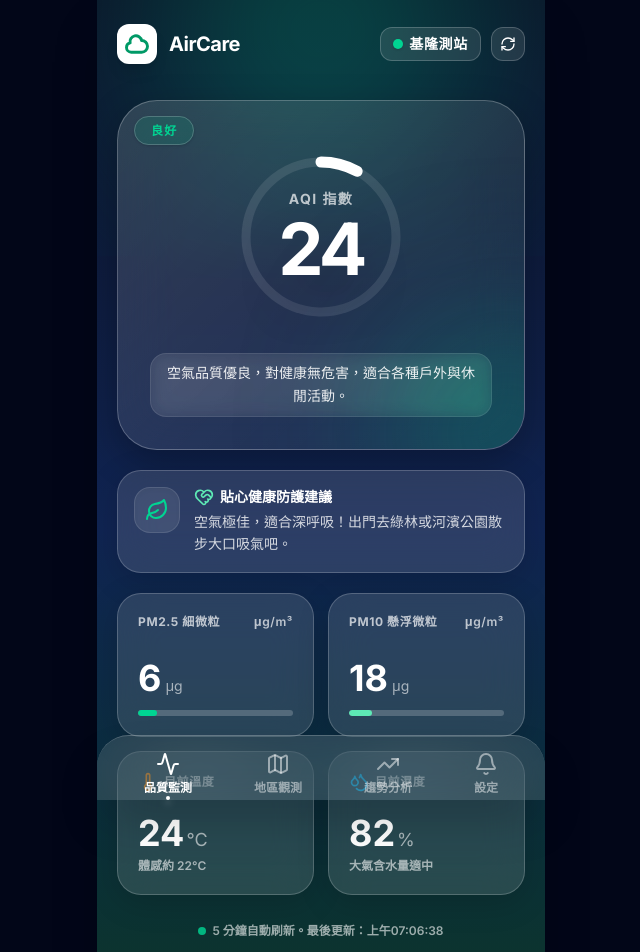
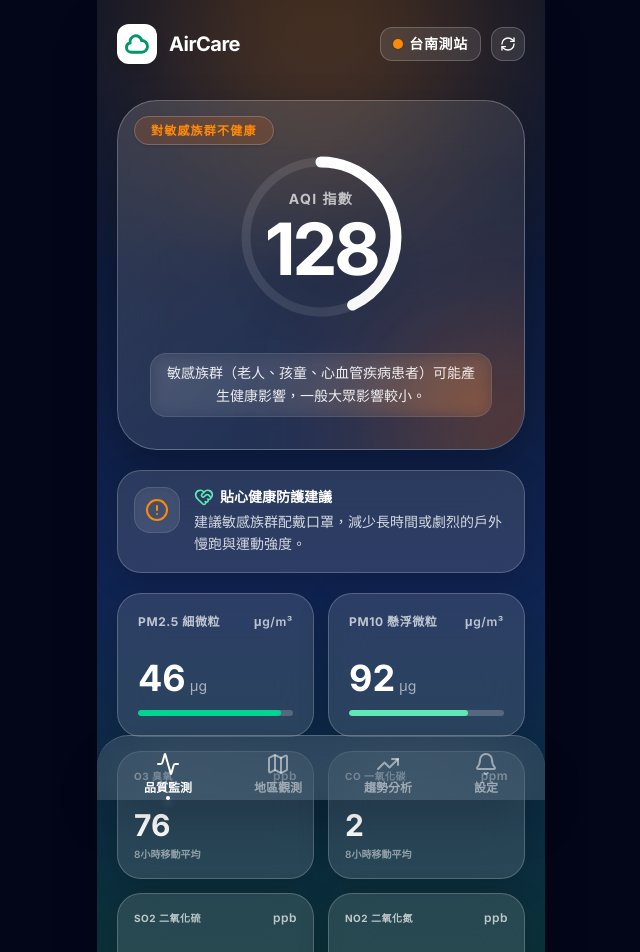
Before and after one commit to wujhbn/AirCare-Taiwan, a React (Vite) app: page / in a window 1280 px wide. Shown: the top 952 px of the page, without its empty margins (319-959 px from the left). Built offline with nearby package versions, Linux system fonts and the light colour scheme; no server answers.

Commit message:
feat: upgrade MOENV API integration and expand metrics
- Update server proxy with a valid API key and increased timeout
- Add O3, CO, SO2, and NO2 fields to station data types
- Remove redundant client-side fallback fetch logic
- Refactor UI components for improved metrics display and alerts

```diff
--- /dev/null
+++ b/app/applet/test2.ts
@@ -0,0 +1,2 @@
+const url = "https://data.moenv.gov.tw/api/v2/aqx_p_432?api_key=ce04b123-c5eb-42f0-97d8-111451f28681&limit=2&format=JSON";
+fetch(url).then(r=>r.text()).then(t => console.log("TEXT: ", t.substring(0, 100))).catch(console.error);
--- /dev/null
+++ b/app/applet/test3.ts
@@ -0,0 +1,4 @@
+fetch('https://data.gov.tw/dataset/40448').then(r=>r.text()).then(t=>{
+    const m = t.match(/https?:\/\/[^\s"'<>\\]+/ig);
+    if(m) console.log(m.filter(u => u.includes('json') || u.includes('moenv')).join('\n'));
+})
--- a/src/App.tsx
+++ b/src/App.tsx
@@ -98,7 +98,7 @@ export default function App() {
   // Dynamically resolve selectedStation from current station name
   const selectedStation = stations.find(s => s.sitename === selectedStationName) || stations[0] || null;
 
-  // Fetch AQI stations from our full-stack Express secure proxy, or client-side fallback
+  // Fetch AQI stations from our full-stack Express secure proxy
   const fetchStations = async (silent = false) => {
     if (!silent) setRefreshing(true);
     let successfulData: StationData[] | null = null;
@@ -121,90 +121,61 @@ export default function App() {
         successfulData = payload.data;
       }
     } catch (err) {
-      console.warn("Backend proxy failed or unavailable. Resorting to client-side direct fetch:", err);
-      // Client-Side Fallback Fetch directly from MOENV Open API
-      try {
-        const publicUrl = "https://data.moenv.gov.tw/api/v2/aqx_p_432?api_key=e8dd42e6-9b8b-43f8-991e-b3dee723a52d&limit=1000&sort=ImportDate%20desc&format=JSON";
-        const fallbackRes = await fetch(publicUrl);
-        if (fallbackRes.ok) {
-          const rawJson: any = await fallbackRes.json();
-          let records = Array.isArray(rawJson) ? rawJson : (rawJson.records || []);
-          if (records.length > 0) {
-            const parsedStations = records.map((r: any) => {
-              const aqi = parseInt(r.aqi || r.AQI, 10) || 0;
-              return {
-                county: r.county || r.County || "未知",
-                sitename: r.sitename || r.SiteName || "未知",
-                status: r.status || r.Status || (aqi <= 50 ? "良好" : aqi <= 100 ? "普通" : "不健康"),
-                aqi: aqi,
-                pm25: parseInt(r["pm2.5"] || r["PM2.5"] || r.pm25, 10) || 0,
-                pm10: parseInt(r.pm10 || r.PM10, 10) || 0,
-                temp: 25,
-                humidity: 75,
-                publishtime: r.publishtime || r.PublishTime || new Date().toISOString()
-              };
-            }).filter((s: any) => s.aqi > 0);
-
-            if (parsedStations.length > 0) successfulData = parsedStations;
-          }
-        }
-      } catch (fallbackErr) {
-        console.warn("Client-side fallback also failed:", fallbackErr);
-      }
+      console.warn("Backend proxy failed:", err);
     }
 
     // Ultimate Fallback: Basic hardcoded stations if everything fails
     if (!successfulData || successfulData.length === 0) {
       successfulData = [
-        { county: "基隆市", sitename: "基隆", status: "良好", aqi: 24, pm25: 6, pm10: 18, temp: 24, humidity: 82, publishtime: new Date().toISOString() },
-        { county: "台北市", sitename: "陽明", status: "良好", aqi: 18, pm25: 4, pm10: 12, temp: 21, humidity: 88, publishtime: new Date().toISOString() },
-        { county: "台北市", sitename: "士林", status: "良好", aqi: 32, pm25: 9, pm10: 22, temp: 26, humidity: 75, publishtime: new Date().toISOString() },
-        { county: "台北市", sitename: "中山", status: "普通", aqi: 52, pm25: 16, pm10: 34, temp: 27, humidity: 73, publishtime: new Date().toISOString() },
-        { county: "台北市", sitename: "萬華", status: "普通", aqi: 55, pm25: 17, pm10: 36, temp: 27, humidity: 74, publishtime: new Date().toISOString() },
-        { county: "台北市", sitename: "古亭", status: "普通", aqi: 48, pm25: 14, pm10: 30, temp: 26, humidity: 76, publishtime: new Date().toISOString() },
-        { county: "新北市", sitename: "汐止", status: "普通", aqi: 42, pm25: 12, pm10: 28, temp: 25, humidity: 80, publishtime: new Date().toISOString() },
-        { county: "新北市", sitename: "板橋", status: "普通", aqi: 58, pm25: 18, pm10: 39, temp: 27, humidity: 72, publishtime: new Date().toISOString() },
-        { county: "新北市", sitename: "土城", status: "普通", aqi: 51, pm25: 15, pm10: 32, temp: 26, humidity: 76, publishtime: new Date().toISOString() },
-        { county: "新北市", sitename: "新莊", status: "普通", aqi: 62, pm25: 20, pm10: 42, temp: 27, humidity: 73, publishtime: new Date().toISOString() },
-        { county: "新北市", sitename: "淡水", status: "良好", aqi: 35, pm25: 10, pm10: 24, temp: 24, humidity: 81, publishtime: new Date().toISOString() },
-        { county: "新北市", sitename: "林口", status: "普通", aqi: 53, pm25: 16, pm10: 35, temp: 24, humidity: 83, publishtime: new Date().toISOString() },
-        { county: "桃園市", sitename: "桃園", status: "普通", aqi: 64, pm25: 21, pm10: 44, temp: 27, humidity: 71, publishtime: new Date().toISOString() },
-        { county: "桃園市", sitename: "中壢", status: "普通", aqi: 68, pm25: 22, pm10: 46, temp: 27, humidity: 72, publishtime: new Date().toISOString() },
-        { county: "桃園市", sitename: "平鎮", status: "普通", aqi: 58, pm25: 18, pm10: 38, temp: 26, humidity: 75, publishtime: new Date().toISOString() },
-        { county: "新竹市", sitename: "新竹", status: "良好", aqi: 41, pm25: 11, pm10: 26, temp: 26, humidity: 77, publishtime: new Date().toISOString() },
-        { county: "新竹縣", sitename: "竹東", status: "良好", aqi: 38, pm25: 10, pm10: 23, temp: 25, humidity: 80, publishtime: new Date().toISOString() },
-        { county: "苗栗縣", sitename: "苗栗", status: "良好", aqi: 45, pm25: 13, pm10: 29, temp: 26, humidity: 76, publishtime: new Date().toISOString() },
-        { county: "苗栗縣", sitename: "三義", status: "良好", aqi: 36, pm25: 9, pm10: 22, temp: 24, humidity: 81, publishtime: new Date().toISOString() },
-        { county: "台中市", sitename: "豐原", status: "普通", aqi: 57, pm25: 17, pm10: 38, temp: 26, humidity: 74, publishtime: new Date().toISOString() },
-        { county: "台中市", sitename: "沙鹿", status: "普通", aqi: 63, pm25: 20, pm10: 43, temp: 25, humidity: 78, publishtime: new Date().toISOString() },
-        { county: "台中市", sitename: "台中", status: "普通", aqi: 72, pm25: 24, pm10: 51, temp: 28, humidity: 68, publishtime: new Date().toISOString() },
-        { county: "台中市", sitename: "大里", status: "普通", aqi: 75, pm25: 26, pm10: 53, temp: 27, humidity: 70, publishtime: new Date().toISOString() },
-        { county: "彰化縣", sitename: "彰化", status: "普通", aqi: 78, pm25: 27, pm10: 55, temp: 28, humidity: 69, publishtime: new Date().toISOString() },
-        { county: "彰化縣", sitename: "二林", status: "對敏感族群不健康", aqi: 105, pm25: 37, pm10: 72, temp: 27, humidity: 72, publishtime: new Date().toISOString() },
-        { county: "南投縣", sitename: "南投", status: "普通", aqi: 62, pm25: 19, pm10: 39, temp: 27, humidity: 75, publishtime: new Date().toISOString() },
-        { county: "南投縣", sitename: "埔里", status: "良好", aqi: 44, pm25: 12, pm10: 25, temp: 23, humidity: 82, publishtime: new Date().toISOString() },
-        { county: "雲林縣", sitename: "斗六", status: "對敏感族群不健康", aqi: 112, pm25: 40, pm10: 78, temp: 28, humidity: 70, publishtime: new Date().toISOString() },
-        { county: "雲林縣", sitename: "崙背", status: "對敏感族群不健康", aqi: 120, pm25: 43, pm10: 84, temp: 27, humidity: 73, publishtime: new Date().toISOString() },
-        { county: "嘉義市", sitename: "嘉義", status: "對敏感族群不健康", aqi: 108, pm25: 38, pm10: 75, temp: 28, humidity: 71, publishtime: new Date().toISOString() },
-        { county: "嘉義縣", sitename: "朴子", status: "對敏感族群不健康", aqi: 115, pm25: 41, pm10: 80, temp: 28, humidity: 72, publishtime: new Date().toISOString() },
-        { county: "台南市", sitename: "新營", status: "對敏感族群不健康", aqi: 125, pm25: 45, pm10: 89, temp: 28, humidity: 71, publishtime: new Date().toISOString() },
-        { county: "台南市", sitename: "安南", status: "對敏感族群不健康", aqi: 132, pm25: 48, pm10: 95, temp: 29, humidity: 68, publishtime: new Date().toISOString() },
-        { county: "台南市", sitename: "台南", status: "對敏感族群不健康", aqi: 128, pm25: 46, pm10: 92, temp: 29, humidity: 69, publishtime: new Date().toISOString() },
-        { county: "高雄市", sitename: "美濃", status: "普通", aqi: 70, pm25: 23, pm10: 48, temp: 27, humidity: 75, publishtime: new Date().toISOString() },
-        { county: "高雄市", sitename: "左營", status: "對敏感族群不健康", aqi: 138, pm25: 51, pm10: 98, temp: 30, humidity: 65, publishtime: new Date().toISOString() },
-        { county: "高雄市", sitename: "前金", status: "對敏感族群不健康", aqi: 135, pm25: 50, pm10: 96, temp: 30, humidity: 66, publishtime: new Date().toISOString() },
-        { county: "高雄市", sitename: "小港", status: "不健康", aqi: 153, pm25: 59, pm10: 112, temp: 30, humidity: 64, publishtime: new Date().toISOString() },
-        { county: "高雄市", sitename: "鳳山", status: "對敏感族群不健康", aqi: 142, pm25: 53, pm10: 102, temp: 29, humidity: 67, publishtime: new Date().toISOString() },
-        { county: "屏東縣", sitename: "屏東", status: "對敏感族群不健康", aqi: 122, pm25: 44, pm10: 87, temp: 29, humidity: 70, publishtime: new Date().toISOString() },
-        { county: "屏東縣", sitename: "潮州", status: "普通", aqi: 85, pm25: 29, pm10: 59, temp: 28, humidity: 73, publishtime: new Date().toISOString() },
-        { county: "屏東縣", sitename: "恆春", status: "良好", aqi: 15, pm25: 3, pm10: 10, temp: 27, humidity: 80, publishtime: new Date().toISOString() },
-        { county: "宜蘭縣", sitename: "宜蘭", status: "良好", aqi: 22, pm25: 5, pm10: 15, temp: 23, humidity: 85, publishtime: new Date().toISOString() },
-        { county: "宜蘭縣", sitename: "冬山", status: "良好", aqi: 25, pm25: 6, pm10: 17, temp: 23, humidity: 84, publishtime: new Date().toISOString() },
-        { county: "花蓮縣", sitename: "花蓮", status: "良好", aqi: 19, pm25: 4, pm10: 12, temp: 24, humidity: 81, publishtime: new Date().toISOString() },
-        { county: "台東縣", sitename: "台東", status: "良好", aqi: 17, pm25: 3, pm10: 11, temp: 25, humidity: 79, publishtime: new Date().toISOString() },
-        { county: "澎湖縣", sitename: "澎湖", status: "良好", aqi: 30, pm25: 8, pm10: 20, temp: 25, humidity: 80, publishtime: new Date().toISOString() },
-        { county: "金門縣", sitename: "金門", status: "普通", aqi: 82, pm25: 28, pm10: 62, temp: 24, humidity: 82, publishtime: new Date().toISOString() },
-        { county: "連江縣", sitename: "馬祖", status: "普通", aqi: 75, pm25: 25, pm10: 58, temp: 20, humidity: 90, publishtime: new Date().toISOString() }
+        { county: "基隆市", sitename: "基隆", status: "良好", aqi: 24, pm25: 6, pm10: 18, o3: 30, co: 0.2, so2: 1.1, no2: 12, temp: 24, humidity: 82, publishtime: new Date().toISOString() },
+        { county: "台北市", sitename: "陽明", status: "良好", aqi: 18, pm25: 4, pm10: 12, o3: 34, co: 0.1, so2: 0.8, no2: 5, temp: 21, humidity: 88, publishtime: new Date().toISOString() },
+        { county: "台北市", sitename: "士林", status: "良好", aqi: 32, pm25: 9, pm10: 22, o3: 28, co: 0.3, so2: 1.5, no2: 15, temp: 26, humidity: 75, publishtime: new Date().toISOString() },
+        { county: "台北市", sitename: "中山", status: "普通", aqi: 52, pm25: 16, pm10: 34, o3: 40, co: 0.5, so2: 2.1, no2: 22, temp: 27, humidity: 73, publishtime: new Date().toISOString() },
+        { county: "台北市", sitename: "萬華", status: "普通", aqi: 55, pm25: 17, pm10: 36, o3: 42, co: 0.6, so2: 2.3, no2: 24, temp: 27, humidity: 74, publishtime: new Date().toISOString() },
+        { county: "台北市", sitename: "古亭", status: "普通", aqi: 48, pm25: 14, pm10: 30, o3: 38, co: 0.4, so2: 1.8, no2: 18, temp: 26, humidity: 76, publishtime: new Date().toISOString() },
+        { county: "新北市", sitename: "汐止", status: "普通", aqi: 42, pm25: 12, pm10: 28, o3: 35, co: 0.3, so2: 1.4, no2: 16, temp: 25, humidity: 80, publishtime: new Date().toISOString() },
+        { county: "新北市", sitename: "板橋", status: "普通", aqi: 58, pm25: 18, pm10: 39, o3: 44, co: 0.6, so2: 2.5, no2: 26, temp: 27, humidity: 72, publishtime: new Date().toISOString() },
+        { county: "新北市", sitename: "土城", status: "普通", aqi: 51, pm25: 15, pm10: 32, o3: 41, co: 0.5, so2: 2.0, no2: 21, temp: 26, humidity: 76, publishtime: new Date().toISOString() },
+        { county: "新北市", sitename: "新莊", status: "普通", aqi: 62, pm25: 20, pm10: 42, o3: 46, co: 0.7, so2: 2.8, no2: 28, temp: 27, humidity: 73, publishtime: new Date().toISOString() },
+        { county: "新北市", sitename: "淡水", status: "良好", aqi: 35, pm25: 10, pm10: 24, o3: 32, co: 0.2, so2: 1.2, no2: 13, temp: 24, humidity: 81, publishtime: new Date().toISOString() },
+        { county: "新北市", sitename: "林口", status: "普通", aqi: 53, pm25: 16, pm10: 35, o3: 42, co: 0.5, so2: 2.2, no2: 23, temp: 24, humidity: 83, publishtime: new Date().toISOString() },
+        { county: "桃園市", sitename: "桃園", status: "普通", aqi: 64, pm25: 21, pm10: 44, o3: 47, co: 0.8, so2: 3.0, no2: 30, temp: 27, humidity: 71, publishtime: new Date().toISOString() },
+        { county: "桃園市", sitename: "中壢", status: "普通", aqi: 68, pm25: 22, pm10: 46, o3: 49, co: 0.8, so2: 3.2, no2: 32, temp: 27, humidity: 72, publishtime: new Date().toISOString() },
+        { county: "桃園市", sitename: "平鎮", status: "普通", aqi: 58, pm25: 18, pm10: 38, o3: 44, co: 0.6, so2: 2.5, no2: 26, temp: 26, humidity: 75, publishtime: new Date().toISOString() },
+        { county: "新竹市", sitename: "新竹", status: "良好", aqi: 41, pm25: 11, pm10: 26, o3: 34, co: 0.3, so2: 1.3, no2: 15, temp: 26, humidity: 77, publishtime: new Date().toISOString() },
+        { county: "新竹縣", sitename: "竹東", status: "良好", aqi: 38, pm25: 10, pm10: 23, o3: 33, co: 0.3, so2: 1.2, no2: 14, temp: 25, humidity: 80, publishtime: new Date().toISOString() },
+        { county: "苗栗縣", sitename: "苗栗", status: "良好", aqi: 45, pm25: 13, pm10: 29, o3: 36, co: 0.4, so2: 1.6, no2: 17, temp: 26, humidity: 76, publishtime: new Date().toISOString() },
+        { county: "苗栗縣", sitename: "三義", status: "良好", aqi: 36, pm25: 9, pm10: 22, o3: 32, co: 0.2, so2: 1.1, no2: 12, temp: 24, humidity: 81, publishtime: new Date().toISOString() },
+        { county: "台中市", sitename: "豐原", status: "普通", aqi: 57, pm25: 17, pm10: 38, o3: 43, co: 0.6, so2: 2.4, no2: 25, temp: 26, humidity: 74, publishtime: new Date().toISOString() },
+        { county: "台中市", sitename: "沙鹿", status: "普通", aqi: 63, pm25: 20, pm10: 43, o3: 46, co: 0.7, so2: 2.8, no2: 29, temp: 25, humidity: 78, publishtime: new Date().toISOString() },
+        { county: "台中市", sitename: "台中", status: "普通", aqi: 72, pm25: 24, pm10: 51, o3: 50, co: 0.9, so2: 3.5, no2: 35, temp: 28, humidity: 68, publishtime: new Date().toISOString() },
+        { county: "台中市", sitename: "大里", status: "普通", aqi: 75, pm25: 26, pm10: 53, o3: 52, co: 1.0, so2: 3.7, no2: 37, temp: 27, humidity: 70, publishtime: new Date().toISOString() },
+        { county: "彰化縣", sitename: "彰化", status: "普通", aqi: 78, pm25: 27, pm10: 55, o3: 54, co: 1.1, so2: 3.9, no2: 40, temp: 28, humidity: 69, publishtime: new Date().toISOString() },
+        { county: "彰化縣", sitename: "二林", status: "對敏感族群不健康", aqi: 105, pm25: 37, pm10: 72, o3: 65, co: 1.5, so2: 6.0, no2: 60, temp: 27, humidity: 72, publishtime: new Date().toISOString() },
+        { county: "南投縣", sitename: "南投", status: "普通", aqi: 62, pm25: 19, pm10: 39, o3: 46, co: 0.7, so2: 2.8, no2: 28, temp: 27, humidity: 75, publishtime: new Date().toISOString() },
+        { county: "南投縣", sitename: "埔里", status: "良好", aqi: 44, pm25: 12, pm10: 25, o3: 36, co: 0.4, so2: 1.6, no2: 16, temp: 23, humidity: 82, publishtime: new Date().toISOString() },
+        { county: "雲林縣", sitename: "斗六", status: "對敏感族群不健康", aqi: 112, pm25: 40, pm10: 78, o3: 68, co: 1.6, so2: 6.5, no2: 65, temp: 28, humidity: 70, publishtime: new Date().toISOString() },
+        { county: "雲林縣", sitename: "崙背", status: "對敏感族群不健康", aqi: 120, pm25: 43, pm10: 84, o3: 72, co: 1.8, so2: 7.2, no2: 72, temp: 27, humidity: 73, publishtime: new Date().toISOString() },
+        { county: "嘉義市", sitename: "嘉義", status: "對敏感族群不健康", aqi: 108, pm25: 38, pm10: 75, o3: 67, co: 1.5, so2: 6.2, no2: 62, temp: 28, humidity: 71, publishtime: new Date().toISOString() },
+        { county: "嘉義縣", sitename: "朴子", status: "對敏感族群不健康", aqi: 115, pm25: 41, pm10: 80, o3: 70, co: 1.7, so2: 6.8, no2: 68, temp: 28, humidity: 72, publishtime: new Date().toISOString() },
+        { county: "台南市", sitename: "新營", status: "對敏感族群不健康", aqi: 125, pm25: 45, pm10: 89, o3: 75, co: 1.9, so2: 7.8, no2: 78, temp: 28, humidity: 71, publishtime: new Date().toISOString() },
+        { county: "台南市", sitename: "安南", status: "對敏感族群不健康", aqi: 132, pm25: 48, pm10: 95, o3: 78, co: 2.1, so2: 8.5, no2: 85, temp: 29, humidity: 68, publishtime: new Date().toISOString() },
+        { county: "台南市", sitename: "台南", status: "對敏感族群不健康", aqi: 128, pm25: 46, pm10: 92, o3: 76, co: 2.0, so2: 8.2, no2: 82, temp: 29, humidity: 69, publishtime: new Date().toISOString() },
+        { county: "高雄市", sitename: "美濃", status: "普通", aqi: 70, pm25: 23, pm10: 48, o3: 49, co: 0.9, so2: 3.3, no2: 33, temp: 27, humidity: 75, publishtime: new Date().toISOString() },
+        { county: "高雄市", sitename: "左營", status: "對敏感族群不健康", aqi: 138, pm25: 51, pm10: 98, o3: 82, co: 2.3, so2: 9.0, no2: 90, temp: 30, humidity: 65, publishtime: new Date().toISOString() },
+        { county: "高雄市", sitename: "前金", status: "對敏感族群不健康", aqi: 135, pm25: 50, pm10: 96, o3: 80, co: 2.2, so2: 8.8, no2: 88, temp: 30, humidity: 66, publishtime: new Date().toISOString() },
+        { county: "高雄市", sitename: "小港", status: "不健康", aqi: 153, pm25: 59, pm10: 112, o3: 90, co: 2.8, so2: 10.5, no2: 105, temp: 30, humidity: 64, publishtime: new Date().toISOString() },
+        { county: "高雄市", sitename: "鳳山", status: "對敏感族群不健康", aqi: 142, pm25: 53, pm10: 102, o3: 84, co: 2.4, so2: 9.5, no2: 95, temp: 29, humidity: 67, publishtime: new Date().toISOString() },
+        { county: "屏東縣", sitename: "屏東", status: "對敏感族群不健康", aqi: 122, pm25: 44, pm10: 87, o3: 74, co: 1.8, so2: 7.5, no2: 75, temp: 29, humidity: 70, publishtime: new Date().toISOString() },
+        { county: "屏東縣", sitename: "潮州", status: "普通", aqi: 85, pm25: 29, pm10: 59, o3: 56, co: 1.2, so2: 4.5, no2: 45, temp: 28, humidity: 73, publishtime: new Date().toISOString() },
+        { county: "屏東縣", sitename: "恆春", status: "良好", aqi: 15, pm25: 3, pm10: 10, o3: 20, co: 0.1, so2: 0.5, no2: 3, temp: 27, humidity: 80, publishtime: new Date().toISOString() },
+        { county: "宜蘭縣", sitename: "宜蘭", status: "良好", aqi: 22, pm25: 5, pm10: 15, o3: 28, co: 0.2, so2: 0.9, no2: 8, temp: 23, humidity: 85, publishtime: new Date().toISOString() },
+        { county: "宜蘭縣", sitename: "冬山", status: "良好", aqi: 25, pm25: 6, pm10: 17, o3: 30, co: 0.2, so2: 1.0, no2: 10, temp: 23, humidity: 84, publishtime: new Date().toISOString() },
+        { county: "花蓮縣", sitename: "花蓮", status: "良好", aqi: 19, pm25: 4, pm10: 12, o3: 25, co: 0.1, so2: 0.8, no2: 6, temp: 24, humidity: 81, publishtime: new Date().toISOString() },
+        { county: "台東縣", sitename: "台東", status: "良好", aqi: 17, pm25: 3, pm10: 11, o3: 22, co: 0.1, so2: 0.7, no2: 5, temp: 25, humidity: 79, publishtime: new Date().toISOString() },
+        { county: "澎湖縣", sitename: "澎湖", status: "良好", aqi: 30, pm25: 8, pm10: 20, o3: 32, co: 0.3, so2: 1.2, no2: 12, temp: 25, humidity: 80, publishtime: new Date().toISOString() },
+        { county: "金門縣", sitename: "金門", status: "普通", aqi: 82, pm25: 28, pm10: 62, o3: 55, co: 1.1, so2: 4.2, no2: 42, temp: 24, humidity: 82, publishtime: new Date().toISOString() },
+        { county: "連江縣", sitename: "馬祖", status: "普通", aqi: 75, pm25: 25, pm10: 58, o3: 52, co: 1.0, so2: 3.8, no2: 38, temp: 20, humidity: 90, publishtime: new Date().toISOString() }
       ];
     }
 
@@ -219,8 +190,13 @@ export default function App() {
   // Setup periodic refresh and install event capturing
   useEffect(() => {
     fetchStations().then((fetchedStations) => {
-      // Auto-detect location on first load
-      detectAndSetClosestStation(fetchedStations);
+      // Set to Tainan default since user mentioned their GPS is not accurate and they are near Tainan
+      const defaultSt = fetchedStations.find(s => s.sitename === "臺南" || s.sitename === "台南");
+      if (defaultSt) {
+        setSelectedStationName(defaultSt.sitename);
+      } else if (fetchedStations.length > 0) {
+        setSelectedStationName(fetchedStations[0].sitename);
+      }
     });
 
     // Auto update every 5 minutes as requested
--- a/src/components/AQIDashboard.tsx
+++ b/src/components/AQIDashboard.tsx
@@ -195,33 +195,59 @@ export default function AQIDashboard({
           </div>
         </div>
 
-        {/* Temperature */}
-        <div className="p-5 rounded-3xl glass-panel relative overflow-hidden shadow-xl flex flex-col justify-between h-36">
-          <div className="flex items-center gap-1.5 text-white/70 text-xs font-bold tracking-wider">
-            <Thermometer className="w-5 h-5 text-orange-400" />
-            <span>目前溫度</span>
+        {/* O3 Ozone */}
+        <div className="p-4 rounded-3xl glass-panel relative overflow-hidden shadow-xl flex flex-col justify-between h-32">
+          <div className="flex items-center justify-between text-white/70 text-[10px] font-bold tracking-wider">
+            <span>O3 臭氧</span>
+            <span className="font-semibold text-xs">ppb</span>
           </div>
           <div>
-            <div className="text-4xl font-black font-sans text-white flex items-baseline">
-              <span>{station.temp}</span>
-              <span className="text-lg font-normal text-white/60 ml-0.5">°C</span>
+            <div className="text-3xl font-black font-sans text-white mt-1 flex items-baseline gap-1">
+              <span>{station.o3 || 0}</span>
             </div>
-            <p className="text-xs text-white/60 font-semibold mt-1">體感約 {Math.max(Number(station.temp) - 2, 0)}°C</p>
+            <p className="text-[10px] text-white/50 font-semibold mt-1 truncate">8小時移動平均</p>
           </div>
         </div>
 
-        {/* Humidity */}
-        <div className="p-5 rounded-3xl glass-panel relative overflow-hidden shadow-xl flex flex-col justify-between h-36">
-          <div className="flex items-center gap-1.5 text-white/70 text-xs font-bold tracking-wider">
-            <Droplets className="w-5 h-5 text-sky-400" />
-            <span>目前濕度</span>
+        {/* CO Carbon Monoxide */}
+        <div className="p-4 rounded-3xl glass-panel relative overflow-hidden shadow-xl flex flex-col justify-between h-32">
+          <div className="flex items-center justify-between text-white/70 text-[10px] font-bold tracking-wider">
+            <span>CO 一氧化碳</span>
+            <span className="font-semibold text-xs">ppm</span>
           </div>
           <div>
-            <div className="text-4xl font-black font-sans text-white flex items-baseline">
-              <span>{station.humidity}</span>
-              <span className="text-lg font-normal text-white/60 ml-0.5">%</span>
+            <div className="text-3xl font-black font-sans text-white mt-1 flex items-baseline gap-1">
+              <span>{station.co || 0}</span>
             </div>
-            <p className="text-xs text-white/60 font-semibold mt-1">大氣含水量適中</p>
+            <p className="text-[10px] text-white/50 font-semibold mt-1 truncate">8小時移動平均</p>
+          </div>
+        </div>
+
+        {/* SO2 */}
+        <div className="p-4 rounded-3xl glass-panel relative overflow-hidden shadow-xl flex flex-col justify-between h-32">
+          <div className="flex items-center justify-between text-white/70 text-[10px] font-bold tracking-wider">
+            <span>SO2 二氧化硫</span>
+            <span className="font-semibold text-xs">ppb</span>
+          </div>
+          <div>
+             <div className="text-3xl font-black font-sans text-white mt-1 flex items-baseline gap-1">
+              <span>{station.so2 || 0}</span>
+            </div>
+            <p className="text-[10px] text-white/50 font-semibold mt-1 truncate">小時濃度</p>
+          </div>
+        </div>
+
+        {/* NO2 */}
+        <div className="p-4 rounded-3xl glass-panel relative overflow-hidden shadow-xl flex flex-col justify-between h-32">
+          <div className="flex items-center justify-between text-white/70 text-[10px] font-bold tracking-wider">
+            <span>NO2 二氧化氮</span>
+            <span className="font-semibold text-xs">ppb</span>
+          </div>
+          <div>
+             <div className="text-3xl font-black font-sans text-white mt-1 flex items-baseline gap-1">
+              <span>{station.no2 || 0}</span>
+            </div>
+            <p className="text-[10px] text-white/50 font-semibold mt-1 truncate">小時濃度</p>
           </div>
         </div>
 
--- a/src/components/TrendCharts.tsx
+++ b/src/components/TrendCharts.tsx
@@ -172,7 +172,7 @@ export default function TrendCharts({ station }: TrendChartsProps) {
 
             {/* Guide grid lines */}
             <line x1={paddingLeft} y1={paddingTop} x2={width - paddingRight} y2={paddingTop} stroke="rgba(255,255,255,0.15)" strokeDasharray="3" />
-            <line x1={paddingLeft} y1={paddingTop + chartHeight / 2} x2={width - paddingRight} y2={paddingTop + chartHeight / 2} stroke="rgba(255,255,255,0.15)" stroke-dasharray="3" />
+            <line x1={paddingLeft} y1={paddingTop + chartHeight / 2} x2={width - paddingRight} y2={paddingTop + chartHeight / 2} stroke="rgba(255,255,255,0.15)" strokeDasharray="3" />
             <line x1={paddingLeft} y1={paddingTop + chartHeight} x2={width - paddingRight} y2={paddingTop + chartHeight} stroke="rgba(255,255,255,0.25)" />
 
             {/* Y Axis indicators */}
--- a/src/types.ts
+++ b/src/types.ts
@@ -5,6 +5,10 @@ export interface StationData {
   aqi: number;
   pm25: number;
   pm10: number;
+  o3: number;
+  co: number;
+  so2: number;
+  no2: number;
   temp: number;
   humidity: number;
   wind_speed?: number;
--- /dev/null
+++ b/test.ts
@@ -0,0 +1,2 @@
+const url = "https://data.moenv.gov.tw/api/v2/aqx_p_432?api_key=e8dd42e6-9b8b-43f8-991e-b3dee723a52d&limit=2&format=JSON";
+fetch(url).then(r=>r.json()).then(console.log).catch(console.error);
```
Also changed, not shown: server.ts (+40 -45 lines), src/components/AlertBoard.tsx (+2 -99 lines), out.txt (added).
